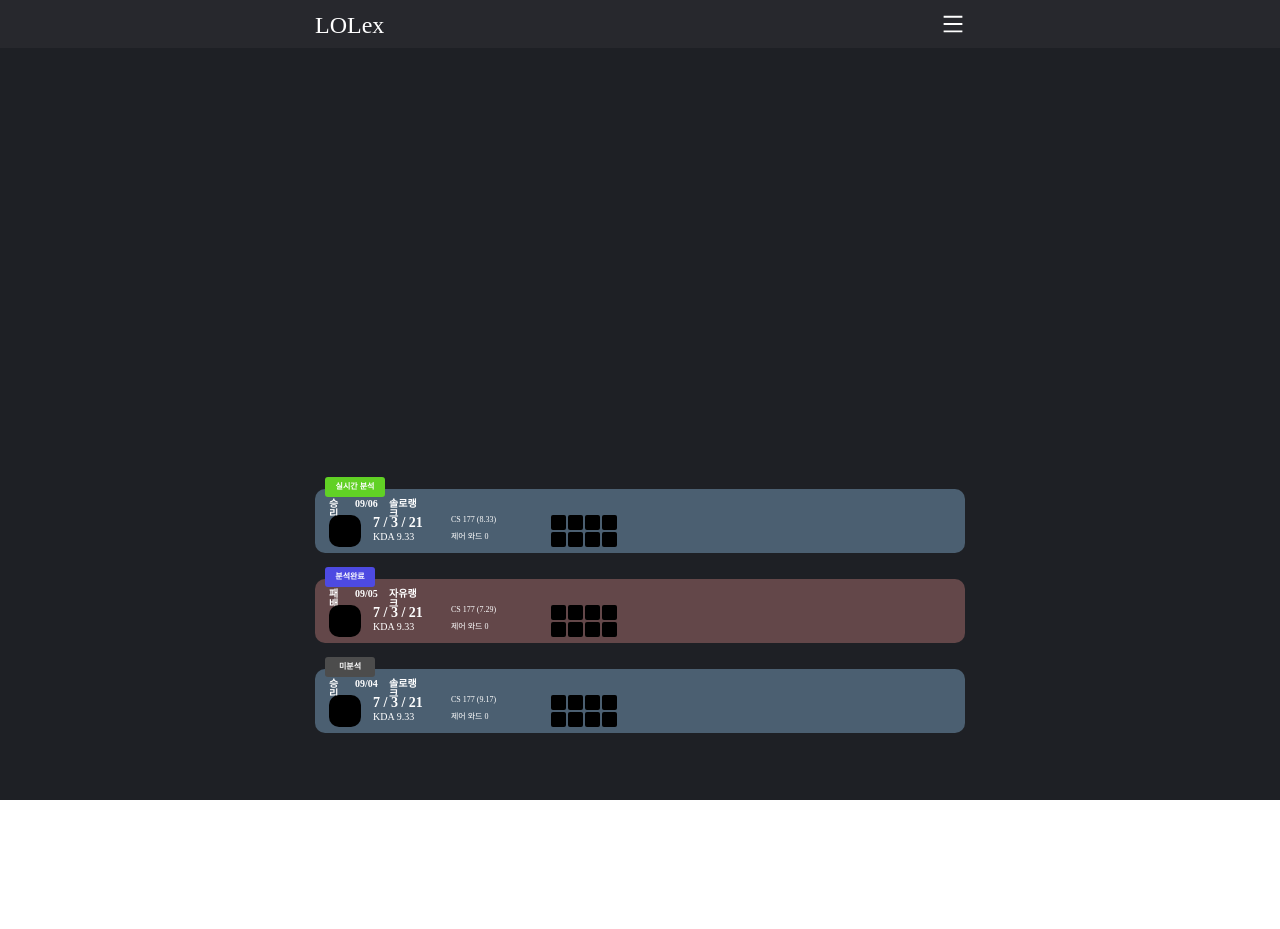
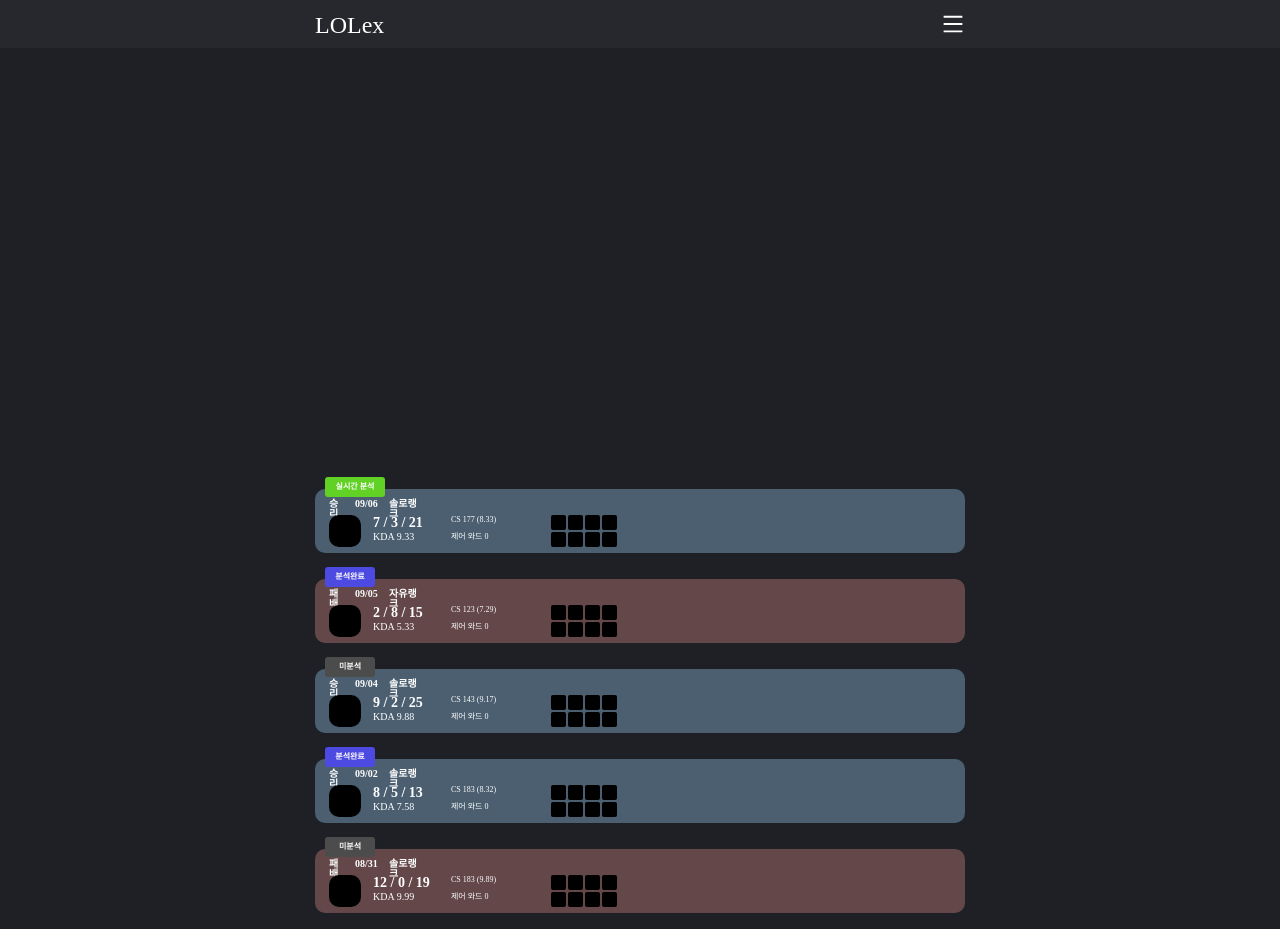
Before and after one commit to fifteen-GG/15GG_front, a React (Create React App) app: page /user in a window 1280 px wide. Before the commit the page ends 800 px from the top, so only its background shows below. Built offline with nearby package versions, Linux system fonts and the light colour scheme; a web font is replaced by a local one.

Commit message:
feat: Apply infinite scroll

```diff
--- a/package.json
+++ b/package.json
@@ -16,6 +16,7 @@
     "react": "^18.2.0",
     "react-dom": "^18.2.0",
     "react-icons": "^4.4.0",
+    "react-infinite-scroll-component": "^6.1.0",
     "react-router-dom": "^6.3.0",
     "react-scripts": "5.0.1",
     "styled-components": "^5.3.5",
--- a/src/components/userInfo/index.tsx
+++ b/src/components/userInfo/index.tsx
@@ -1,20 +1,9 @@
-import styled from 'styled-components';
+import { useState } from 'react';
+import InfiniteScroll from 'react-infinite-scroll-component';
 import * as S from './styled';
-type GameProps = {
-  status: 'live' | 'complete' | 'incomplete';
-  result: 'win' | 'lose';
-  mode: 'solo' | 'free';
-  month: string;
-  date: string;
-  kill: number;
-  death: number;
-  assist: number;
-  kda: number;
-  cs: number;
-  rate: number;
-  ward: number;
-};
-const games: GameProps[] = [
+import { GameProps } from './type';
+
+const gameData: GameProps[] = [
   {
     status: 'live',
     result: 'win',
@@ -35,11 +24,11 @@ const games: GameProps[] = [
     mode: 'free',
     month: '09',
     date: '05',
-    kill: 7,
-    death: 3,
-    assist: 21,
-    kda: 9.33,
-    cs: 177,
+    kill: 2,
+    death: 8,
+    assist: 15,
+    kda: 5.33,
+    cs: 123,
     rate: 7.29,
     ward: 0,
   },
@@ -49,154 +38,44 @@ const games: GameProps[] = [
     mode: 'solo',
     month: '09',
     date: '04',
-    kill: 7,
-    death: 3,
-    assist: 21,
-    kda: 9.33,
-    cs: 177,
+    kill: 9,
+    death: 2,
+    assist: 25,
+    kda: 9.88,
+    cs: 143,
     rate: 9.17,
+    ward: 0,
+  },
+  {
+    status: 'complete',
+    result: 'win',
+    mode: 'solo',
+    month: '09',
+    date: '02',
+    kill: 8,
+    death: 5,
+    assist: 13,
+    kda: 7.58,
+    cs: 183,
+    rate: 8.32,
+    ward: 0,
+  },
+  {
+    status: 'incomplete',
+    result: 'lose',
+    mode: 'solo',
+    month: '08',
+    date: '31',
+    kill: 12,
+    death: 0,
+    assist: 19,
+    kda: 9.99,
+    cs: 183,
+    rate: 9.89,
     ward: 0,
   },
 ];
 
-const GameListBox = styled.div`
-  width: 100%;
-  margin-top: 6px;
-`;
-
-const GameInfoBox = styled.div`
-  height: 46px;
-  background: ${(props: { result: string }) =>
-    props.result === 'win' ? '#4b5f71' : '#634749'};
-  border-radius: 10px;
-  padding: 10px 10px 8px 14px;
-`;
-
-const AnalysisStatus = styled.div`
-  width: ${(props: { status: 'live' | 'complete' | 'incomplete' }) =>
-    props.status === 'live' ? '50px' : '40px'};
-  height: 14px;
-  padding: 3px 5px;
-  border-radius: 3px;
-  background-color: ${(props: { status: 'live' | 'complete' | 'incomplete' }) =>
-    props.status === 'live'
-      ? '#61d125'
-      : props.status === 'complete'
-      ? '#4d4ae2'
-      : '#4c4c4c'};
-  font-size: 8px;
-  display: flex;
-  position: relative;
-  top: 8px;
-  margin-left: 10px;
-  align-items: center;
-  justify-content: center;
-  color: #fff;
-  font-weight: bold;
-  font-stretch: normal;
-  font-style: normal;
-  line-height: 1;
-  letter-spacing: normal;
-`;
-
-const GameMainInfo = styled.div`
-  height: 10px;
-  color: #fff;
-  font-size: 10px;
-  font-weight: bold;
-  font-stretch: normal;
-  font-style: normal;
-  line-height: 1;
-  letter-spacing: normal;
-  text-align: left;
-  display: flex;
-`;
-
-const Result = styled.div`
-  width: 18px;
-  height: 100%;
-`;
-
-const Date = styled.div`
-  width: 28px;
-  height: 100%;
-  margin-left: 8px;
-`;
-
-const GameMode = styled.div`
-  width: 35px;
-  height: 100%;
-  margin-left: 6px;
-`;
-
-const GameDetailInfo = styled.div`
-  width: 100%;
-  height: 32px;
-  margin-top: 6px;
-  display: flex;
-`;
-
-const Profile = styled.div`
-  width: 32px;
-  height: 100%;
-  border-radius: 10px;
-  background: black;
-`;
-
-const KDABox = styled.div`
-  width: 78px;
-  height: 100%;
-  margin-left: 12px;
-  color: white;
-`;
-
-const KDAInfo = styled.div`
-  height: 14px;
-  font-size: 14px;
-  font-weight: bold;
-`;
-
-const KDARate = styled.div`
-  height: 10px;
-  font-size: 10px;
-  font-weight: 500;
-  margin-top: 2px;
-`;
-
-const CSNWard = styled.div`
-  width: 100px;
-  height: 100%;
-  font-size: 8px;
-  font-weight: 500;
-  color: white;
-`;
-
-const CSInfo = styled.div`
-  height: 8px;
-`;
-
-const Ward = styled.div`
-  height: 8px;
-  margin-top: 7px;
-`;
-
-const ItemBox = styled.div`
-  width: 66px;
-  display: flex;
-  flex-direction: column;
-  justify-content: space-between;
-`;
-const ItemRow = styled.div`
-  height: 15px;
-  display: flex;
-  justify-content: space-between;
-`;
-const Item = styled.div`
-  width: 15px;
-  height: 15px;
-  border-radius: 2px;
-  background: black;
-`;
 const GameCard = (props: { gameInfo: GameProps }) => {
   const {
     status,
@@ -213,63 +92,78 @@ const GameCard = (props: { gameInfo: GameProps }) => {
     ward,
   } = props.gameInfo;
   return (
-    <GameListBox>
+    <S.GameListBox>
       {status === 'live' ? (
-        <AnalysisStatus status={status}>실시간 분석</AnalysisStatus>
+        <S.AnalysisStatus status={status}>실시간 분석</S.AnalysisStatus>
       ) : status === 'complete' ? (
-        <AnalysisStatus status={status}>분석완료</AnalysisStatus>
+        <S.AnalysisStatus status={status}>분석완료</S.AnalysisStatus>
       ) : (
-        <AnalysisStatus status={status}>미분석</AnalysisStatus>
+        <S.AnalysisStatus status={status}>미분석</S.AnalysisStatus>
       )}
-      <GameInfoBox result={props.gameInfo.result}>
-        <GameMainInfo>
-          <Result>{result === 'win' ? '승리' : '패배'}</Result>
-          <Date>
+      <S.GameInfoBox result={props.gameInfo.result}>
+        <S.GameMainInfo>
+          <S.Result>{result === 'win' ? '승리' : '패배'}</S.Result>
+          <S.Date>
             {month}/{date}
-          </Date>
-          <GameMode>{mode === 'solo' ? '솔로랭크' : '자유랭크'}</GameMode>
-        </GameMainInfo>
-        <GameDetailInfo>
-          <Profile></Profile>
-          <KDABox>
-            <KDAInfo>
+          </S.Date>
+          <S.GameMode>{mode === 'solo' ? '솔로랭크' : '자유랭크'}</S.GameMode>
+        </S.GameMainInfo>
+        <S.GameDetailInfo>
+          <S.Profile></S.Profile>
+          <S.KDABox>
+            <S.KDAInfo>
               {kill} / {death} / {assist}
-            </KDAInfo>
-            <KDARate>KDA {kda}</KDARate>
-          </KDABox>
-          <CSNWard>
-            <CSInfo>
+            </S.KDAInfo>
+            <S.KDARate>KDA {kda}</S.KDARate>
+          </S.KDABox>
+          <S.CSNWard>
+            <S.CSInfo>
               CS {cs} ({rate})
-            </CSInfo>
-            <Ward>제어 와드 {ward}</Ward>
-          </CSNWard>
-          <ItemBox>
-            <ItemRow>
-              <Item></Item>
-              <Item></Item>
-              <Item></Item>
-              <Item></Item>
-            </ItemRow>
-            <ItemRow>
-              <Item></Item>
-              <Item></Item>
-              <Item></Item>
-              <Item></Item>
-            </ItemRow>
-          </ItemBox>
-        </GameDetailInfo>
-      </GameInfoBox>
-    </GameListBox>
+            </S.CSInfo>
+            <S.Ward>제어 와드 {ward}</S.Ward>
+          </S.CSNWard>
+          <S.ItemBox>
+            <S.ItemRow>
+              <S.Item></S.Item>
+              <S.Item></S.Item>
+              <S.Item></S.Item>
+              <S.Item></S.Item>
+            </S.ItemRow>
+            <S.ItemRow>
+              <S.Item></S.Item>
+              <S.Item></S.Item>
+              <S.Item></S.Item>
+              <S.Item></S.Item>
+            </S.ItemRow>
+          </S.ItemBox>
+        </S.GameDetailInfo>
+      </S.GameInfoBox>
+    </S.GameListBox>
   );
 };
 export const UserInfo = () => {
+  // const [page, setPage] = useState<number>(1);
+  const [games, setGames] = useState<GameProps[]>([...gameData]);
+  const fetchData = () => {
+    setTimeout(() => {
+      const arr: GameProps[] = games.concat([...gameData]);
+      setGames(arr);
+    }, 1500);
+  };
   return (
     <S.UserInfoWrapper>
       <S.UserStatWrapper>{/*동욱쓰*/}</S.UserStatWrapper>
       <S.UserGameListWrapper>
-        {games.map((game: GameProps, index) => {
-          return <GameCard gameInfo={game} key={index}></GameCard>;
-        })}
+        <InfiniteScroll
+          next={fetchData}
+          dataLength={games.length}
+          hasMore={true}
+          loader={<h4 style={{ color: 'white' }}>Loading...</h4>}
+        >
+          {games.map((game: GameProps, index) => {
+            return <GameCard gameInfo={game} key={index}></GameCard>;
+          })}
+        </InfiniteScroll>
       </S.UserGameListWrapper>
     </S.UserInfoWrapper>
   );
--- a/src/components/userInfo/styled.tsx
+++ b/src/components/userInfo/styled.tsx
@@ -9,3 +9,142 @@ export const UserStatWrapper = styled.div`
 `;
 
 export const UserGameListWrapper = styled.div``;
+
+export const GameListBox = styled.div`
+  width: 100%;
+  margin-top: 6px;
+`;
+
+export const GameInfoBox = styled.div`
+  height: 46px;
+  background: ${(props: { result: string }) =>
+    props.result === 'win' ? '#4b5f71' : '#634749'};
+  border-radius: 10px;
+  padding: 10px 10px 8px 14px;
+`;
+
+export const AnalysisStatus = styled.div`
+  width: ${(props: { status: 'live' | 'complete' | 'incomplete' }) =>
+    props.status === 'live' ? '50px' : '40px'};
+  height: 14px;
+  padding: 3px 5px;
+  border-radius: 3px;
+  background-color: ${(props: { status: 'live' | 'complete' | 'incomplete' }) =>
+    props.status === 'live'
+      ? '#61d125'
+      : props.status === 'complete'
+      ? '#4d4ae2'
+      : '#4c4c4c'};
+  font-size: 8px;
+  display: flex;
+  position: relative;
+  top: 8px;
+  margin-left: 10px;
+  align-items: center;
+  justify-content: center;
+  color: #fff;
+  font-weight: bold;
+  font-stretch: normal;
+  font-style: normal;
+  line-height: 1;
+  letter-spacing: normal;
+`;
+
+export const GameMainInfo = styled.div`
+  height: 10px;
+  color: #fff;
+  font-size: 10px;
+  font-weight: bold;
+  font-stretch: normal;
+  font-style: normal;
+  line-height: 1;
+  letter-spacing: normal;
+  text-align: left;
+  display: flex;
+`;
+
+export const Result = styled.div`
+  width: 18px;
+  height: 100%;
+`;
+
+export const Date = styled.div`
+  width: 28px;
+  height: 100%;
+  margin-left: 8px;
+`;
+
+export const GameMode = styled.div`
+  width: 35px;
+  height: 100%;
+  margin-left: 6px;
+`;
+
+export const GameDetailInfo = styled.div`
+  width: 100%;
+  height: 32px;
+  margin-top: 6px;
+  display: flex;
+`;
+
+export const Profile = styled.div`
+  width: 32px;
+  height: 100%;
+  border-radius: 10px;
+  background: black;
+`;
+
+export const KDABox = styled.div`
+  width: 78px;
+  height: 100%;
+  margin-left: 12px;
+  color: white;
+`;
+
+export const KDAInfo = styled.div`
+  height: 14px;
+  font-size: 14px;
+  font-weight: bold;
+`;
+
+export const KDARate = styled.div`
+  height: 10px;
+  font-size: 10px;
+  font-weight: 500;
+  margin-top: 2px;
+`;
+
+export const CSNWard = styled.div`
+  width: 100px;
+  height: 100%;
+  font-size: 8px;
+  font-weight: 500;
+  color: white;
+`;
+
+export const CSInfo = styled.div`
+  height: 8px;
+`;
+
+export const Ward = styled.div`
+  height: 8px;
+  margin-top: 7px;
+`;
+
+export const ItemBox = styled.div`
+  width: 66px;
+  display: flex;
+  flex-direction: column;
+  justify-content: space-between;
+`;
+export const ItemRow = styled.div`
+  height: 15px;
+  display: flex;
+  justify-content: space-between;
+`;
+export const Item = styled.div`
+  width: 15px;
+  height: 15px;
+  border-radius: 2px;
+  background: black;
+`;
--- /dev/null
+++ b/src/components/userInfo/type.tsx
@@ -0,0 +1,14 @@
+export interface GameProps {
+  status: 'live' | 'complete' | 'incomplete';
+  result: 'win' | 'lose';
+  mode: 'solo' | 'free';
+  month: string;
+  date: string;
+  kill: number;
+  death: number;
+  assist: number;
+  kda: number;
+  cs: number;
+  rate: number;
+  ward: number;
+}
```
Also changed, not shown: 1 other file (tests, documents, lock files or other folders).
